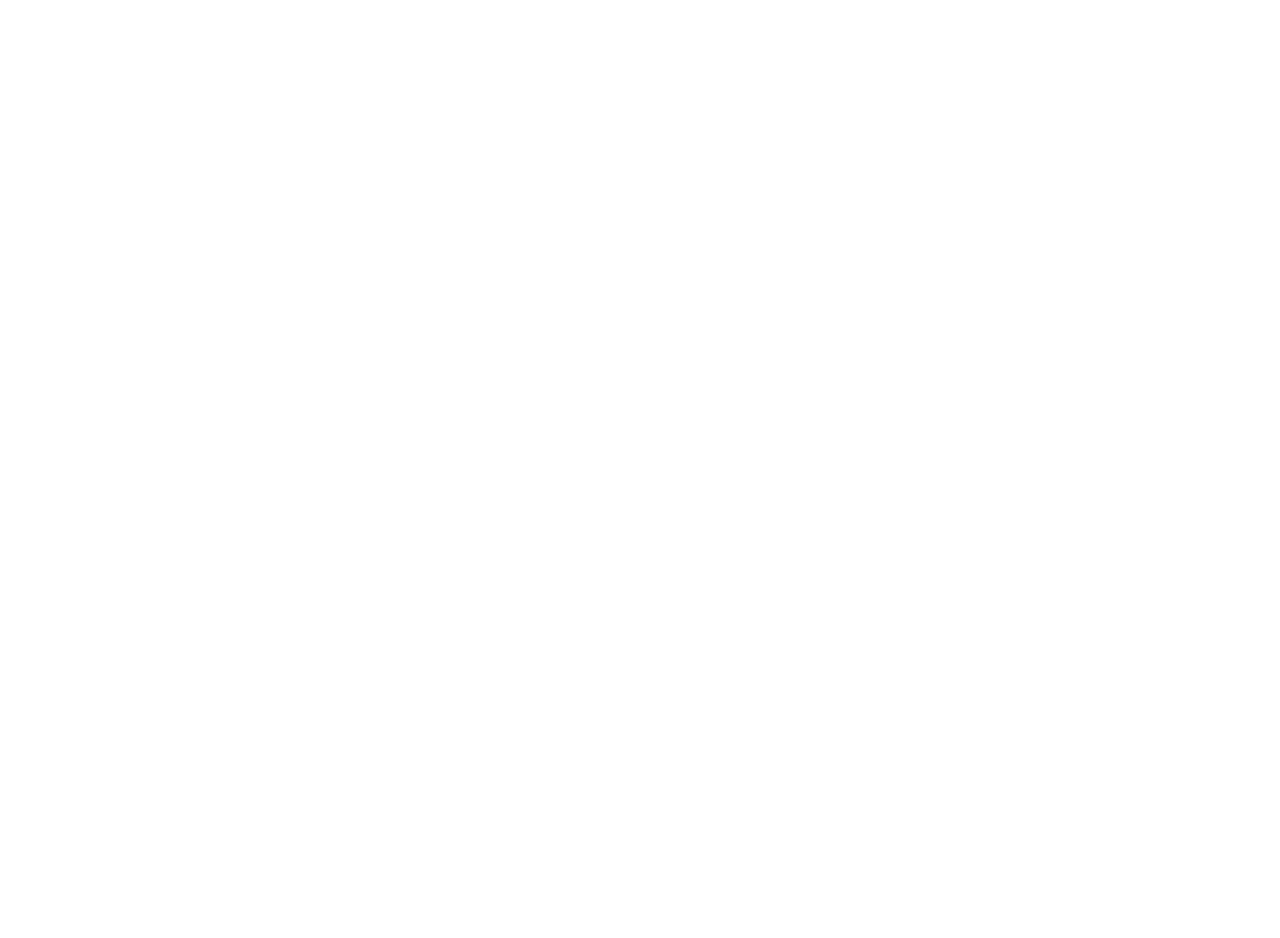
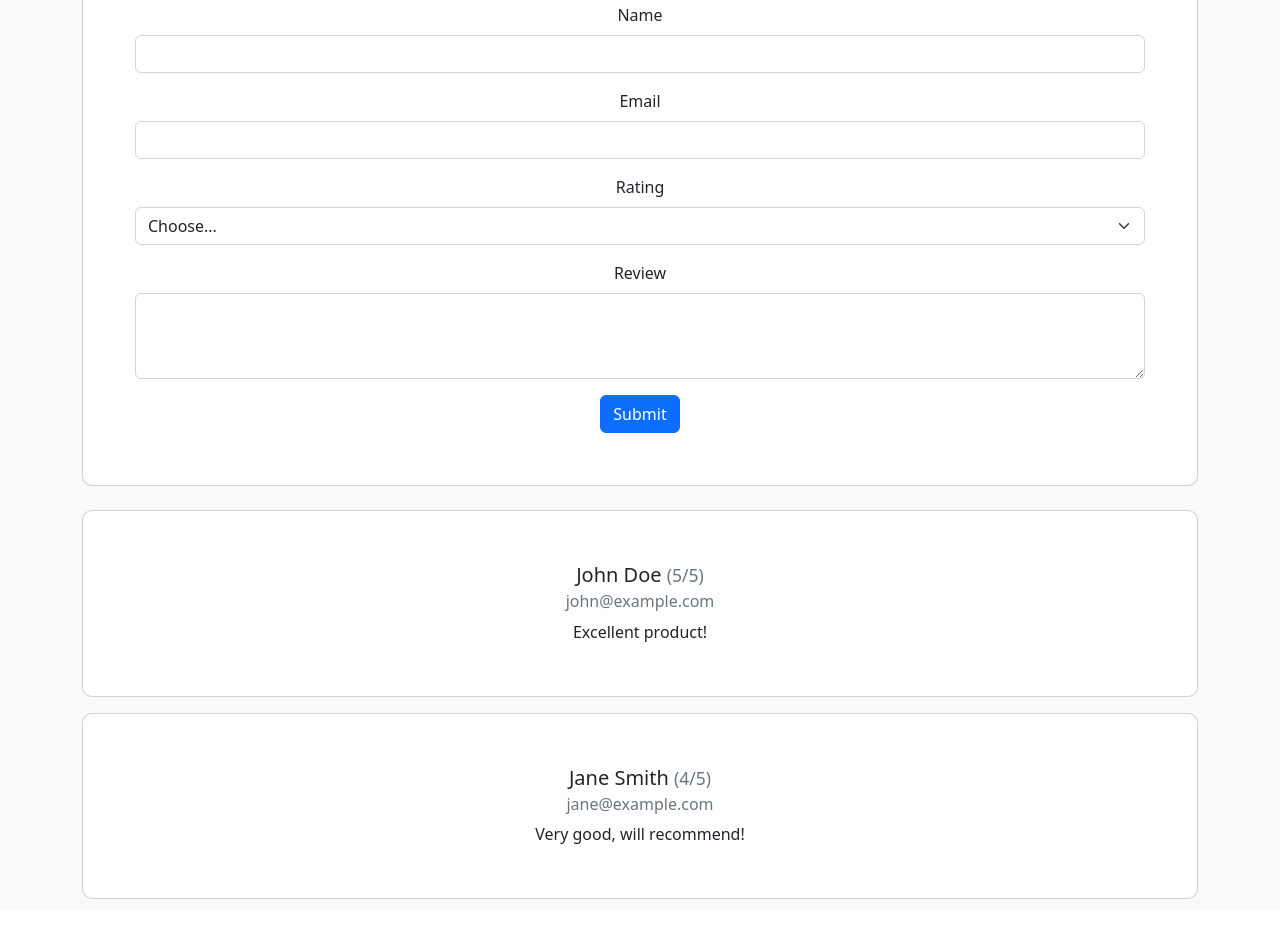
Before and after one commit to yohanJS/aira-app, a Vue app: page / in a window 1280 px wide. Shown: the part 1040-1978 px from the top of the page. Before the commit the page ends 856 px from the top, so only its background shows below. Built offline with nearby package versions, Linux system fonts and the light colour scheme.

Commit message:
adding an extra section for testing scrolling purposes

```diff
--- a/src/App.vue
+++ b/src/App.vue
@@ -1,11 +1,13 @@
 <script setup>
 import NavBar from './components/NavBar.vue';
 import Hero from './components/Hero.vue';
+import GenerateReviewSection from './components/GenerateReviewSection.vue';
 </script>
 
 <template>
   <NavBar></NavBar>
   <Hero></Hero>
+  <GenerateReviewSection></GenerateReviewSection>
 </template>
 
 <style scoped>
--- /dev/null
+++ b/src/components/GenerateReviewSection.vue
@@ -0,0 +1,89 @@
+<template>
+<div class="container my-5">
+  <h2 class="text-center mb-4">Customer Reviews</h2>
+
+  <div class="card mb-4">
+    <div class="card-body">
+      <h5 class="card-title">Leave a Review</h5>
+      <form>
+        <div class="mb-3">
+          <label for="name" class="form-label">Name</label>
+          <input type="text" class="form-control" id="name" required>
+        </div>
+        <div class="mb-3">
+          <label for="email" class="form-label">Email</label>
+          <input type="email" class="form-control" id="email" required>
+        </div>
+        <div class="mb-3">
+          <label for="rating" class="form-label">Rating</label>
+          <select class="form-select" id="rating" required>
+            <option selected disabled value="">Choose...</option>
+            <option value="5">5 - Excellent</option>
+            <option value="4">4 - Good</option>
+            <option value="3">3 - Average</option>
+            <option value="2">2 - Poor</option>
+            <option value="1">1 - Terrible</option>
+          </select>
+        </div>
+        <div class="mb-3">
+          <label for="review" class="form-label">Review</label>
+          <textarea class="form-control" id="review" rows="3" required></textarea>
+        </div>
+        <button type="submit" class="btn btn-primary">Submit</button>
+      </form>
+    </div>
+  </div>
+
+  <div class="reviews">
+    <div class="card mb-3" v-for="review in reviews" :key="review.id">
+      <div class="card-body">
+        <h5 class="card-title">{{ review.name }} <small class="text-muted">({{ review.rating }}/5)</small></h5>
+        <h6 class="card-subtitle mb-2 text-muted">{{ review.email }}</h6>
+        <p class="card-text">{{ review.text }}</p>
+      </div>
+    </div>
+  </div>
+</div>
+
+</template>
+
+<style scoped>
+.reviews {
+  max-height: 400px;
+  overflow-y: auto;
+}
+
+.card {
+  border-radius: 10px;
+}
+
+.card-body {
+  padding: 20px;
+}
+
+.card-title {
+  margin-bottom: 0;
+}
+
+.card-subtitle {
+  margin-top: 5px;
+}
+
+</style>
+
+<script>
+export default {
+  data() {
+    return {
+      reviews: [
+        { id: 1, name: 'John Doe', email: 'john@example.com', rating: 5, text: 'Excellent product!' },
+        { id: 2, name: 'Jane Smith', email: 'jane@example.com', rating: 4, text: 'Very good, will recommend!' }
+      ]
+    };
+  },
+  methods: {
+    // Add methods for form submission and review handling
+  }
+};
+
+</script>
--- a/src/components/NavBar.vue
+++ b/src/components/NavBar.vue
@@ -140,13 +140,6 @@
 
 
 
-.glass-button {
-  background-color: rgba(255, 255, 255, 0.1);
-  /* Adjust the opacity (0.3) as needed */
-  backdrop-filter: blur(10px);
-  /* Adjust the blur value as needed */
-}
-
 .btn-border-color {
   border: 1px solid #CFDD51;
 }
@@ -170,7 +163,7 @@
 }
 
 .bg-color {
-  background-color: rgba(255, 255, 255, 0.1);
+  background-color: rgba(242, 244, 243, 0.1);
   /* Adjust the opacity (0.3) as needed */
   backdrop-filter: blur(10px);
 }
```
